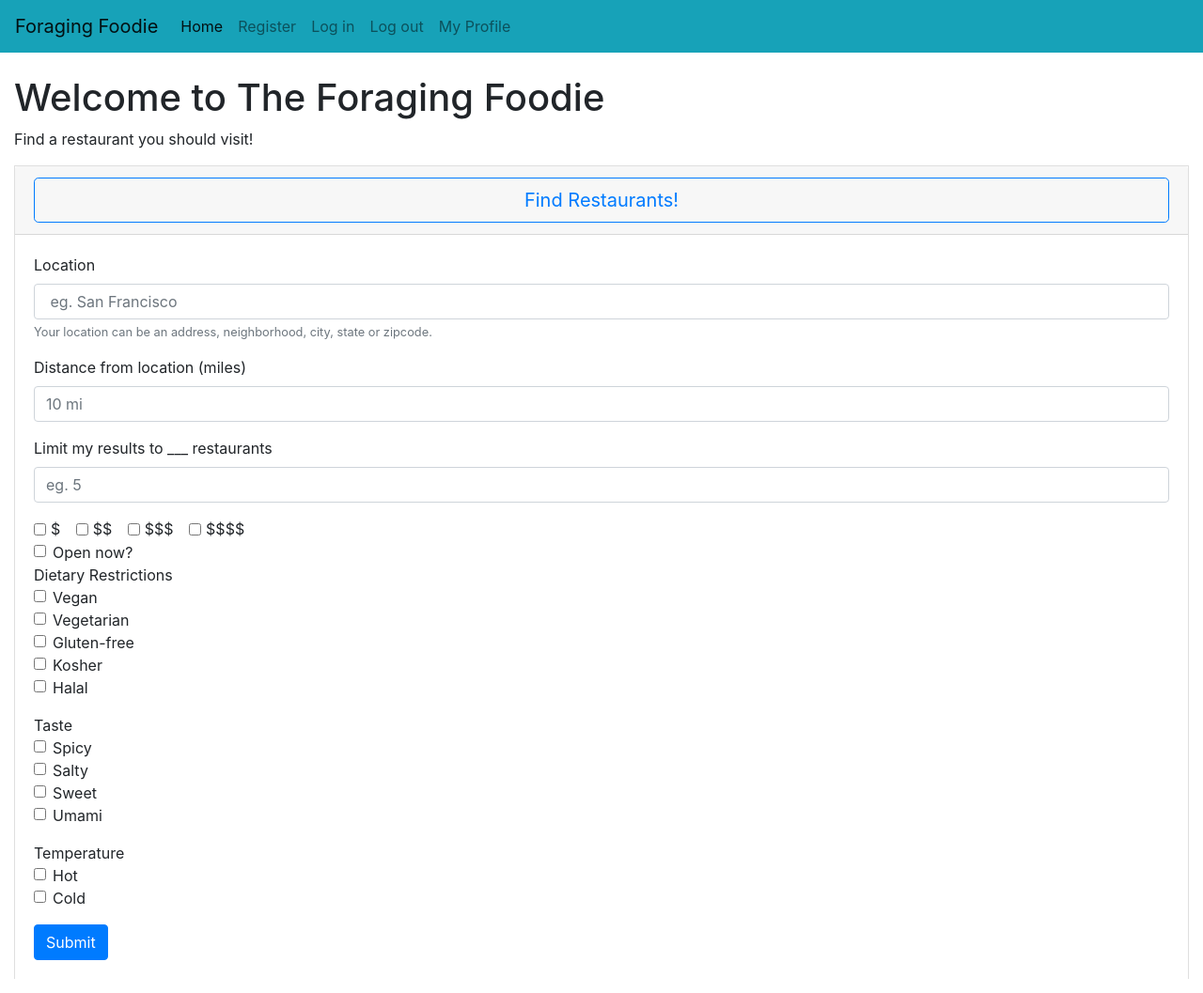
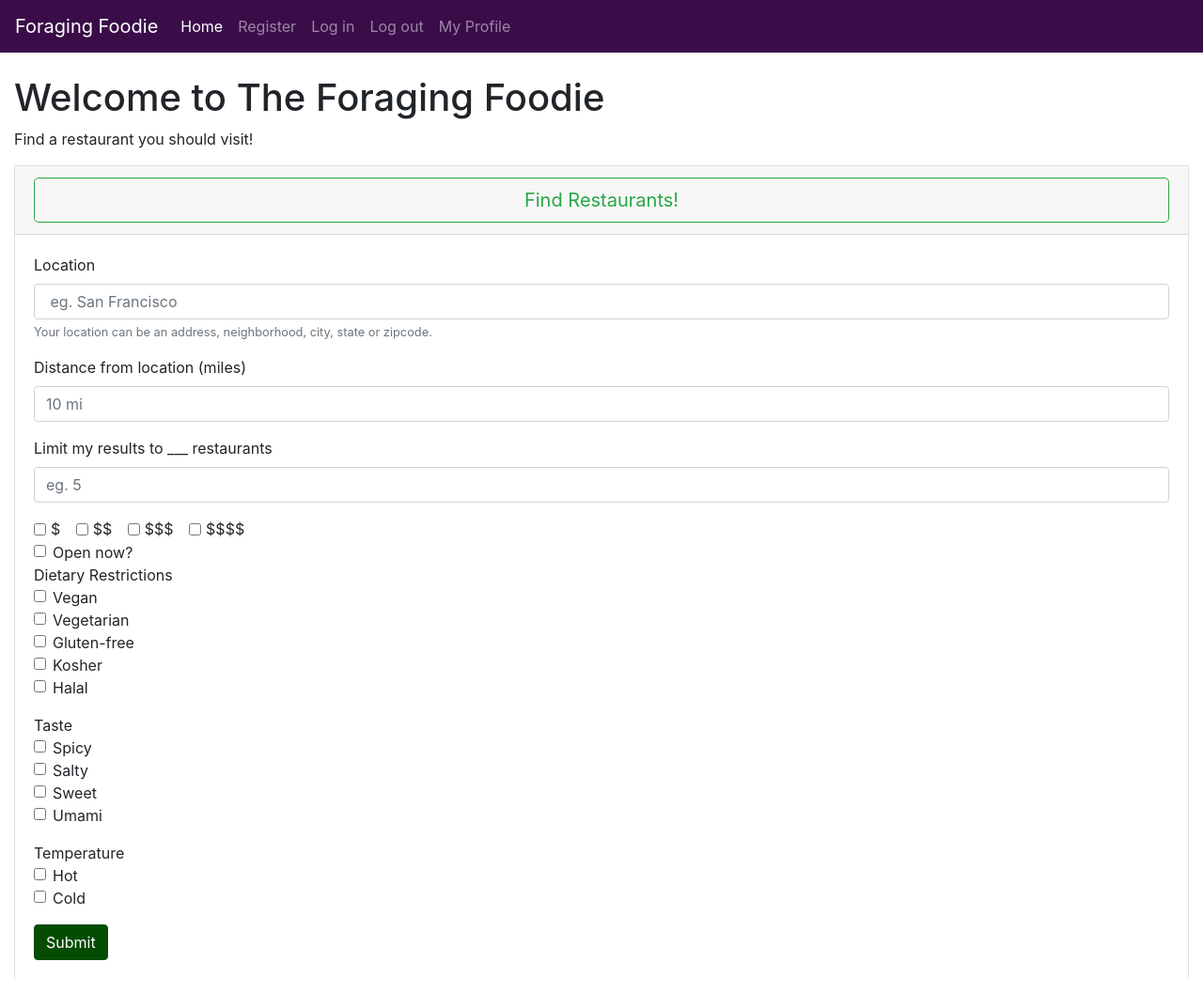
Before and after one commit to alyssalew/foraging-foodie, a Flask app: page / in a window 1280 px wide, after a click on "Find Restaurants!". Shown: the whole page at 94% size. Run offline with Flask 2, Linux system fonts and the light colour scheme; some libraries are stand-ins or nearby versions.

Commit message:
Style button color, Nav bar color

```diff
--- a/static/styles.css
+++ b/static/styles.css
@@ -23,5 +23,18 @@ dl, ol, ul {
 }
 
 .checked {
-    color: orange;
+    color: #ffa928;
 }
+
+.btn-success {
+    color: #fff;
+    background-color: #054c03;
+    border-color: #054c03;
+    }
+
+
+.btn-danger {
+    color: #fff;
+    background-color: #5c0029;
+    border-color: #5c0029;
+    }
--- a/templates/base.html
+++ b/templates/base.html
@@ -16,7 +16,7 @@
 
      <title> Foraging Foodie </title>
 
-        <nav class="navbar navbar-expand-lg navbar-light fixed-top bg-info" style="background-color: #e3f2fd;">
+        <nav class="navbar navbar-expand-lg navbar-dark fixed-top" style="background-color: #3a0d49;">
           <a class="navbar-brand" href="/">Foraging Foodie</a>
           <button class="navbar-toggler" type="button" data-toggle="collapse" data-target="#navbarNavAltMarkup" aria-controls="navbarNavAltMarkup" aria-expanded="false" aria-label="Toggle navigation">
             <span class="navbar-toggler-icon"></span>
--- a/templates/homepage.html
+++ b/templates/homepage.html
@@ -11,7 +11,7 @@
   <div class="card">
     <div class="card-header" id="headingOne">
       <h5 class="mb-0">
-        <button class="btn btn-outline-primary btn-lg btn-block" type="button" data-toggle="collapse" data-target="#collapseOne" aria-expanded="false" aria-controls="collapseOne">
+        <button class="btn btn-outline-success btn-lg btn-block" type="button" role="button" data-toggle="collapse" data-target="#collapseOne" aria-expanded="false" aria-controls="collapseOne">
           Find Restaurants!
         </button>
       </h5>
@@ -120,7 +120,7 @@
               <label class="form-check-label" for="cold"> Cold </label>
             </div>
           </div>
-           <button type="submit" class="btn btn-primary"> Submit </button>
+           <button type="submit" class="btn btn-success"> Submit </button>
         </form>
 
       </div>
--- a/templates/login.html
+++ b/templates/login.html
@@ -18,7 +18,7 @@
   </div>
   <div class="form-group row">
     <div class="col-sm-10">
-      <button type="submit" class="btn btn-primary">Sign in</button>
+      <button type="submit" class="btn btn-success">Sign in</button>
     </div>
   </div>
 </form>
--- a/templates/my-profile.html
+++ b/templates/my-profile.html
@@ -49,7 +49,7 @@
       <input type="number" class="form-control" id="inputZip" placeholder= "12345" max="99999">
     </div>
   </div>
-  <button type="submit" class="btn btn-primary">Submit</button>
+  <button type="submit" class="btn btn-success">Submit</button>
 </form>
 
 
--- a/templates/results.html
+++ b/templates/results.html
@@ -162,7 +162,7 @@
                           <br>
                           <div class="form-group row">
                             <div class="col-sm-6">
-                              <button type="submit" class="btn btn-primary">Submit</button>
+                              <button type="submit" class="btn btn-success">Submit</button>
                             </div>
                           </div>
                         </form>
```
Also changed, not shown: templates/registration.html (+1 -51 lines).
